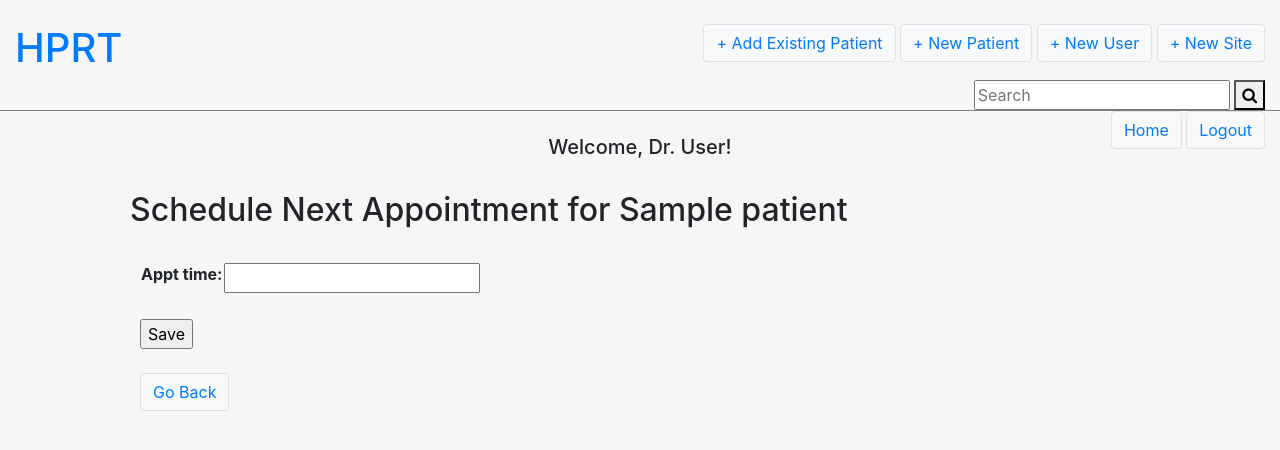
After one commit to sbetti02/HTQR, a Django app: page /patient/1/schedule_appt in a window 1280 px wide. The commit adds this page. Shown: the top 450 px of the page. Run offline with Django 3.2, Linux system fonts and the light colour scheme; a user stored in the database is signed in; tables that the repository leaves empty hold one stand-in row (values such as "Sample post"); parts of the project's set-up code (start-up, migrations or seed data) failed here and were passed over; some libraries are stand-ins or nearby versions.

Commit message:
(Hopefully) successfully added ability to schedule appointment for patient

```diff
--- a/src/HPRT/PatientPortal/forms.py
+++ b/src/HPRT/PatientPortal/forms.py
@@ -26,8 +26,10 @@ class CreateNewPatientForm(forms.ModelForm):
     class Meta:
         model = Patient
         exclude = ['ask_story']
+        # widgets = {'DOB': forms.DateInput(attrs={'id': 'datetimepicker12'})}
 
     def __init__(self, *args, **kwargs):
         super(CreateNewPatientForm, self).__init__(*args, **kwargs)
+        # self.fields['DOB'].widget.attrs['class'] = 'datepicker'
         self.fields['height'].widget.attrs['placeholder'] = 'Enter in cm'
         self.fields['weight'].widget.attrs['placeholder'] = 'Enter in kg'
--- a/src/HPRT/PatientPortal/models.py
+++ b/src/HPRT/PatientPortal/models.py
@@ -62,6 +62,20 @@ class Patient(models.Model):
 
     # TODO: phone_number.str()?
 
+"""
+appt_id | patient_id | appt_time
+        |            |
+        |            |
+        |            |
+"""
+
+class Appointment(models.Model):
+    class Meta:
+        unique_together = (('patient', 'appt_time'),) # TODO: Just make patient, appt_time the PK
+
+    patient = models.ForeignKey(Patient, on_delete = models.CASCADE)
+    appt_time = models.DateTimeField()
+    # TODO: Maintain list of all patients' next appointment
 
 class DocPat(models.Model):
     class Meta:
--- a/src/HPRT/PatientPortal/urls.py
+++ b/src/HPRT/PatientPortal/urls.py
@@ -17,5 +17,6 @@ urlpatterns = [
     path('patient/remove/<int:pk>/', views.patientRemove.as_view(), name = 'patient_remove'),
     path('patient/add/<int:pk>/', views.patientAdd.as_view(), name = 'patient_add'),
     path('search/results/', views.searchListView.as_view(), name = 'search_list'),
+    path('patient/<int:pk>/schedule_appt', views.CreateApptView.as_view(), name='schedule_appt'),
     # path('phone_verification/', views.phone_number_confirmation, name='phone_confirmation'),
 ]
--- a/src/HPRT/PatientPortal/views.py
+++ b/src/HPRT/PatientPortal/views.py
@@ -15,12 +15,12 @@ from twilio.rest import Client
 
 from django_twilio.decorators import twilio_view
 from django.views.decorators.csrf import csrf_exempt
-from . models import Patient, DocPat, Site, Doctor
+from . models import Patient, DocPat, Site, Doctor, Appointment
 
 from toolkit.models import Toolkit
 
 from django.http import QueryDict
-from . forms import AddExistingPatientForm, CreateNewPatientForm
+from . forms import AddExistingPatientForm, CreateNewPatientForm#, NewApptForm
 
 import threading
 import time
@@ -38,14 +38,27 @@ class PatientListView(LoginRequiredMixin, ListView):
     redirect_field_name = 'redirect_to'
     model = Patient
     template_name = 'home.html'
+
     def get_queryset(self):
         return Patient.objects.filter(docpat__doctor__pk = self.request.user.pk)
+
+    def get_context_data(self, **kwargs):
+        context = super(PatientListView, self).get_context_data(**kwargs)
+        filtered_patients = Patient.objects.filter(docpat__doctor__pk = self.request.user.pk)
+        filtered_next_appts = []
+        for patient in filtered_patients:
+            all_appts = Appointment.objects.filter(patient__pk=patient.pk)
+            if all_appts.exists:
+                filtered_next_appts.append(all_appts.last()) # Grab most recent one
+        context['next_appts'] = filtered_next_appts
+        return context
 
 class PatientDetailView(LoginRequiredMixin, DetailView):
     login_url = 'login'
     redirect_field_name = 'redirect_to'
     model = Patient
     template_name = 'patient_detail.html'
+
     def get_context_data(self, **kwargs):
         context = super(PatientDetailView, self).get_context_data(**kwargs)
         docpats = DocPat.objects.filter(doctor = self.request.user, patient = self.object)
@@ -76,44 +89,24 @@ class PatientAddExistingView(LoginRequiredMixin, CreateView):
         form.instance.doctor = self.request.user
         return super(PatientAddExistingView, self).form_valid(form)
 
-# def twilio_validate_and_confirm(twilio_client, name, phone_number):
-#     validation_request = None
-#     validation_request = twilio_client.validation_requests.create(
-#                                   friendly_name=name,
-#                                   phone_number=phone_number
-#                                   )
-#     while not validation_request:
-#         time.sleep(1)
+class CreateApptView(LoginRequiredMixin, CreateView):
+    login_url = 'login'
+    redirect_field_name = 'redirect_to'
+    model = Appointment
+    template_name = 'new_appt.html'
+    fields = ['appt_time']
 
-#     message = twilio_client.messages.create(
-#                                   body="Hi " + name + ", welcome to HPRT!",
-#                                   from_= "+17743261027",
-#                                   to= "+1" + phone_number
-#                               )
+    def get_context_data(self, **kwargs):
+        context = super(CreateApptView, self).get_context_data(**kwargs)
+        context['patient'] = Patient.objects.get(pk=self.kwargs['pk'])
+        return context
 
-@twilio_view
-def phone_number_confirmation(request):
-    """
-    Callback function to confirm/deny phone number validation.
-    Only expected request type is POST (from Twilio server)
-    """
-    print("\n\n\najafdkj\n\n")
-    if request.method == 'POST':
-        if request.VerificationStatus == 'success':
-            message = twilio_client.messages.create(
-                                  body="Hi " + name + ", welcome to HPRT!",
-                                  from_= "+17743261027",
-                                  to= "+1" + phone_number
-                              )
-        else:
-            print("Failed to verify phone number.") # TODO: Update so appears as alert statement in GUI
+    def form_valid(self, form):
+        form.instance.patient = Patient.objects.get(pk=self.kwargs['pk'])
+        return super(CreateApptView, self).form_valid(form)
 
-    else:
-        print("here")
-
-    return HttpResponse("This is a simple response !")
-
-
+    def get_success_url(self):
+        return reverse_lazy('patient_detail', kwargs={'pk' : self.object.patient.pk})
 
 class PatientCreateView(LoginRequiredMixin, CreateView):
     login_url = 'login'
@@ -249,3 +242,41 @@ class askStory(View):
 
                                   )
         return HttpResponseRedirect(reverse_lazy('patient_detail', kwargs={'pk' : kwargs['pk']}))
+
+
+# def twilio_validate_and_confirm(twilio_client, name, phone_number):
+#     validation_request = None
+#     validation_request = twilio_client.validation_requests.create(
+#                                   friendly_name=name,
+#                                   phone_number=phone_number
+#                                   )
+#     while not validation_request:
+#         time.sleep(1)
+
+#     message = twilio_client.messages.create(
+#                                   body="Hi " + name + ", welcome to HPRT!",
+#                                   from_= "+17743261027",
+#                                   to= "+1" + phone_number
+#                               )
+
+@twilio_view
+def phone_number_confirmation(request):
+    """
+    Callback function to confirm/deny phone number validation.
+    Only expected request type is POST (from Twilio server)
+    """
+    print("\n\n\najafdkj\n\n")
+    if request.method == 'POST':
+        if request.VerificationStatus == 'success':
+            message = twilio_client.messages.create(
+                                  body="Hi " + name + ", welcome to HPRT!",
+                                  from_= "+17743261027",
+                                  to= "+1" + phone_number
+                              )
+        else:
+            print("Failed to verify phone number.") # TODO: Update so appears as alert statement in GUI
+
+    else:
+        print("here")
+
+    return HttpResponse("This is a simple response !")
--- /dev/null
+++ b/src/HPRT/templates/new_appt.html
@@ -0,0 +1,21 @@
+<!-- templates/patient_new.html -->
+{% extends 'base.html' %}
+
+{% block content %}
+	<div class="row">
+		<h2 style="margin-left: 5px; margin-right: 5px"> Schedule Next Appointment for {{ patient.name }}</h2>
+	</div>
+	<br>
+	<form action = "" method = "post">
+	{% csrf_token %}
+		<table>
+			{{ form }}
+		</table>
+		<br>
+		<input type = "submit" value = "Save" />
+	</form>
+	<br>
+	<a href="{% url 'patient_detail' patient.pk %}" class="btn btn-light border" style="color:#007bff">Go Back</a>
+
+	<br>
+{% endblock %}
--- a/src/HPRT/templates/patient_detail.html
+++ b/src/HPRT/templates/patient_detail.html
@@ -6,6 +6,7 @@
         <h2 style="margin-right: 5px;">{{ patient.name }}</h2>
         {% if toolkit %}
             <a href="{% url 'toolkit_detail' toolkit.pk %}" class="btn btn-light btn-lg border" style="color:#007bff">Open Patient Toolkit</a>
+            <a href="{% url 'schedule_appt' patient.pk %}" class="btn btn-light btn-lg border" style="color:#007bff">Schedule Next Appointment</a>
             {% if patient.ask_story %}
               <img src="/static/img/star.png" alt="Ask Story" height = "40">
             {% endif %}
```
Also changed, not shown: src/HPRT/templates/base.html (+10 -0 lines), src/HPRT/templates/htq_detail.html (added, +27 -0 lines), src/HPRT/templates/patient_new.html (+9 -0 lines).
